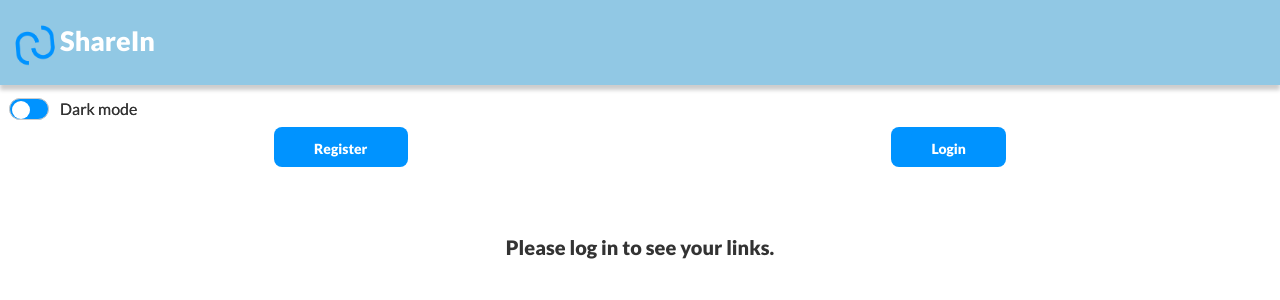
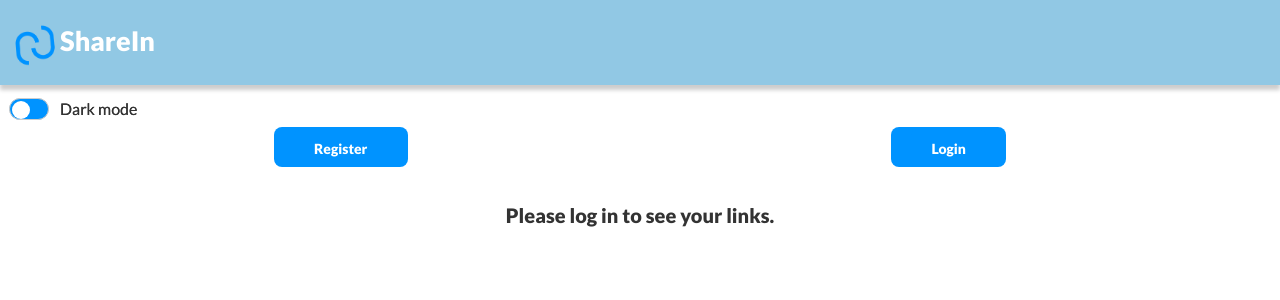
Before and after one commit to AnitaToRemember/proyectoFinal-linkShareFrontend, a React (Vite) app: page /mylinks in a window 1280 px wide. Shown: the top 300 px of the page. Built offline with nearby package versions, Linux system fonts and the light colour scheme.

Commit message:
<adding css style to linkPost and My Links to align posts>

```diff
--- a/src/components/LinkPost.jsx
+++ b/src/components/LinkPost.jsx
@@ -27,9 +27,8 @@ function LinkPost ({ link, removeLink }) {
   };
 
   return (
-    <article className="list-all-links">
+    <section className="list-all-links">
       <div className="link-post">
-
         <h2 className="title">
           {link.title}
         </h2>
@@ -62,7 +61,7 @@ function LinkPost ({ link, removeLink }) {
         ) : null}
 
       </div>
-    </article>
+    </section>
   );
 }
 
--- a/src/styles/components/LinkPost.css
+++ b/src/styles/components/LinkPost.css
@@ -9,7 +9,15 @@
   border-radius: 5px;
 }
 
+.link-list{
+  margin: 0;
+  padding: 0;
+}
+
 .link-post {
+  display: flex;
+  flex-direction: column;
+  align-items: center;
   border: 1px solid #ccc;
   border-radius: 8px;
   padding: 12px;
@@ -26,6 +34,7 @@
 .link-post .title {
   font-size: 16px;
   margin-bottom: 8px;
+  color: rgba(0, 0, 0);
 }
 
 .link-post .url {
--- a/src/styles/pages/MyLinks.css
+++ b/src/styles/pages/MyLinks.css
@@ -1,5 +1,8 @@
 .user-title{
-    padding: 3rem;
+    display: flex;
+    flex-direction: column;
+    align-items: center;
+    padding: 1rem;
 }
 .user-link {
     list-style: none;
```
